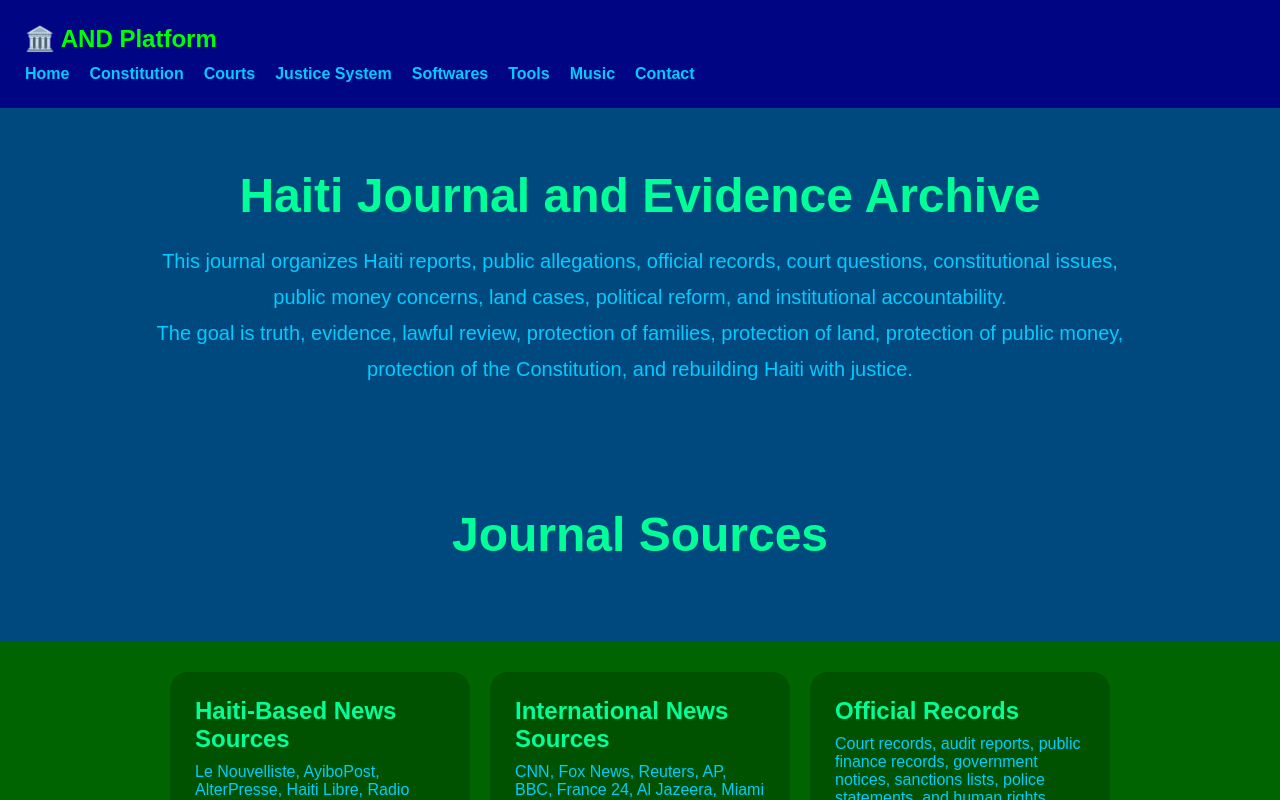
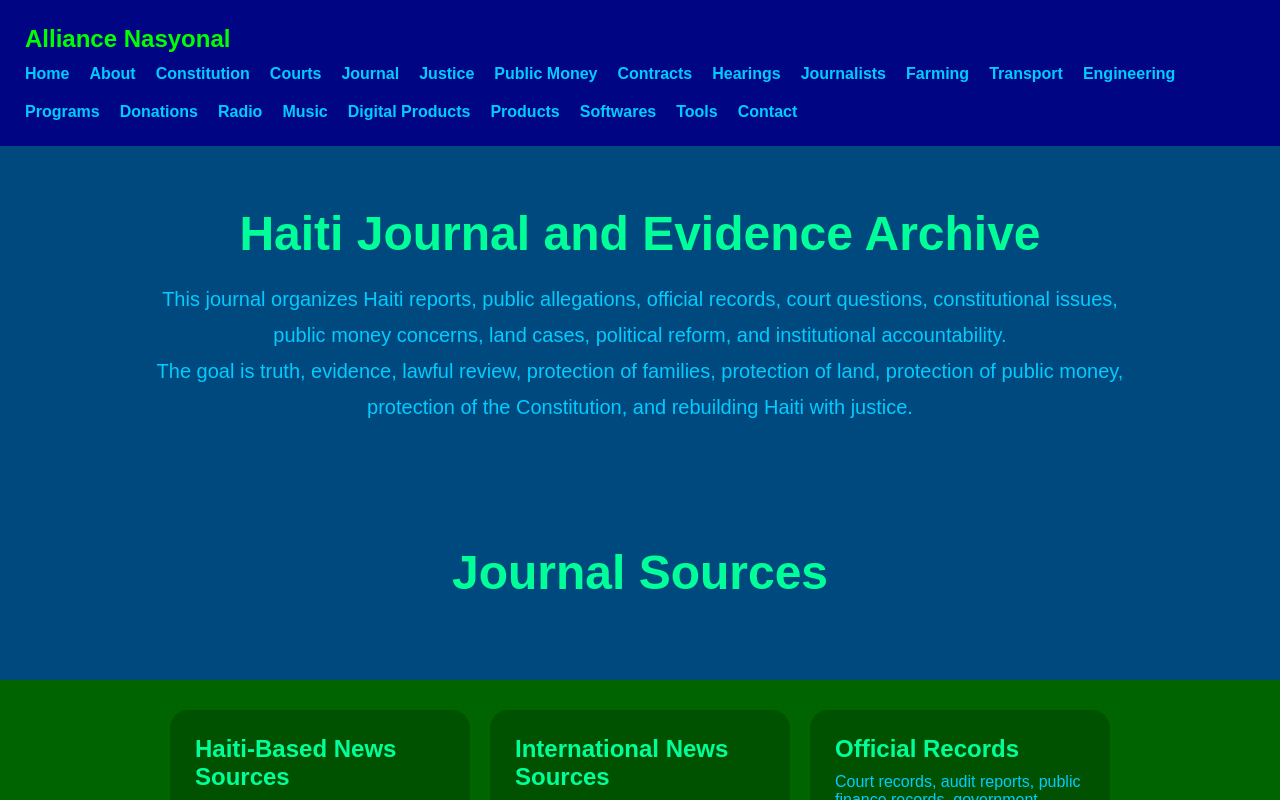
Before and after one commit to patrickprincivil/alliance_nasyonal_devlopman, a Next.js app: page /journal in a window 1280 px wide. Built offline with nearby package versions, Linux system fonts and the light colour scheme.

Commit message:
Clean Navbar links

```diff
--- a/app/components/Navbar.tsx
+++ b/app/components/Navbar.tsx
@@ -1,18 +1,34 @@
 export default function Navbar() {
   return (
-    <nav className="navbar">
-      <h2>🏛️ AND Platform</h2>
+    <header className="navbar">
+      <div>
+        <h2>Alliance Nasyonal</h2>
+      </div>
 
-      <div className="navlinks">
+      <nav className="navlinks">
         <a href="/">Home</a>
+        <a href="/about">About</a>
         <a href="/constitution">Constitution</a>
         <a href="/courts">Courts</a>
-        <a href="/justice-system">Justice System</a>
+        <a href="/journal">Journal</a>
+        <a href="/justice">Justice</a>
+        <a href="/public-money">Public Money</a>
+        <a href="/public-contracts">Contracts</a>
+        <a href="/hearings">Hearings</a>
+        <a href="/journalist-center">Journalists</a>
+        <a href="/farming">Farming</a>
+        <a href="/transport-industry">Transport</a>
+        <a href="/national-engineering">Engineering</a>
+        <a href="/programs">Programs</a>
+        <a href="/donations">Donations</a>
+        <a href="/radio">Radio</a>
+        <a href="/music">Music</a>
+        <a href="/digital-products">Digital Products</a>
+        <a href="/products">Products</a>
         <a href="/softwares">Softwares</a>
         <a href="/tools">Tools</a>
-        <a href="/music">Music</a>
         <a href="/contact">Contact</a>
-      </div>
-    </nav>
+      </nav>
+    </header>
   );
 }
```
